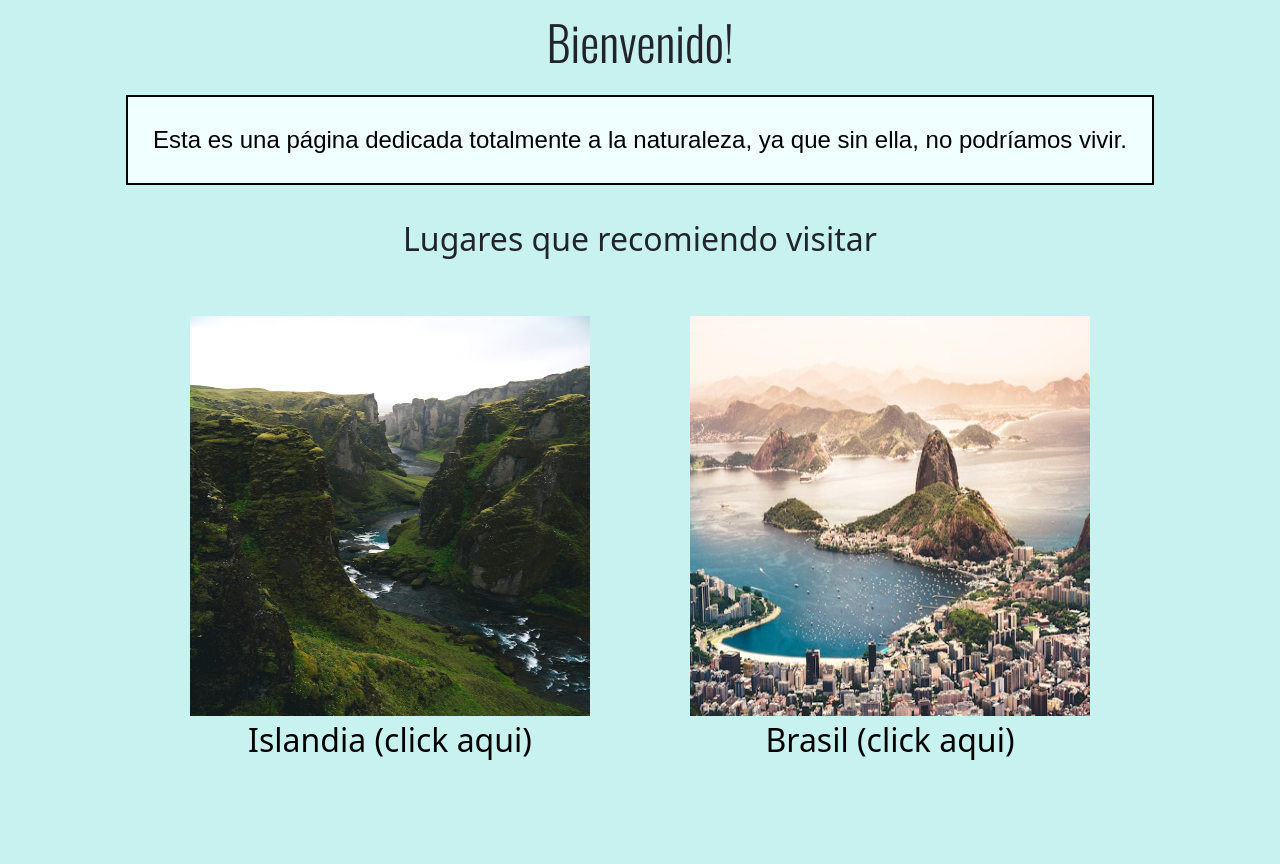
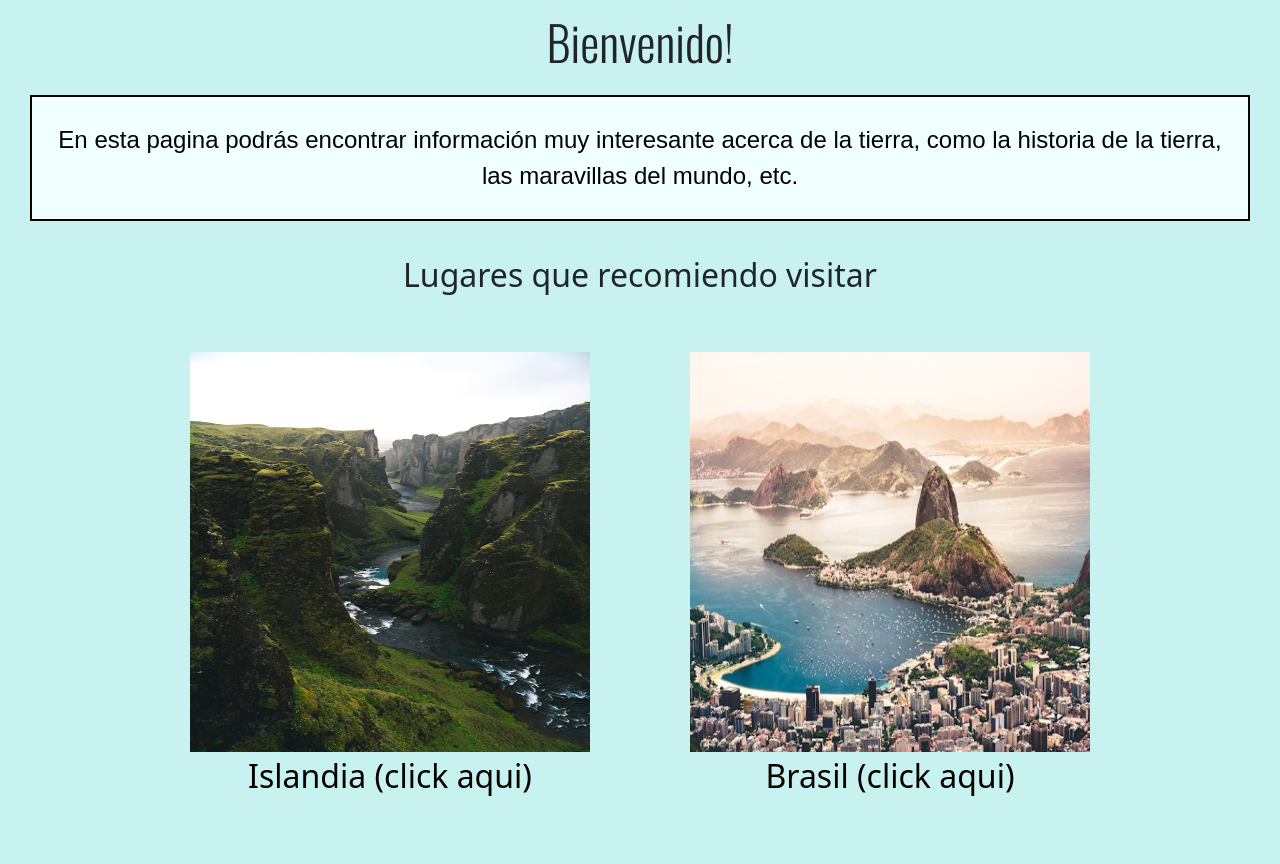
Before and after one commit to BenjaNapoli/Preentrega3-Napoli, a plain HTML site: page index.html in a window 1280 px wide. Shown: the part 916-1780 px from the top of the page. Drawn offline with nearby package versions, Linux system fonts and the light colour scheme.

Commit message:
arrelge varias cosas

```diff
--- a/index.html
+++ b/index.html
@@ -51,7 +51,7 @@
                     <img src="images/Hero.jpg" alt="Imagen" class="hero-img">
                     <div class="parallax-text">
                         <h1>Bienvenido!</h1>
-                        <p>Esta es una página dedicada totalmente a la naturaleza, ya que sin ella, no podríamos vivir.
+                        <p>En esta pagina podrás encontrar información muy interesante acerca de la tierra, como la historia de la tierra, las maravillas del mundo, etc.
                         </p>
                     </div>
 
```
Also changed, not shown: Pages/contact.html (+0 -2 lines), Pages/imagenes.html (+1 -1 lines), images/Hero.jpg, 1 other file.
